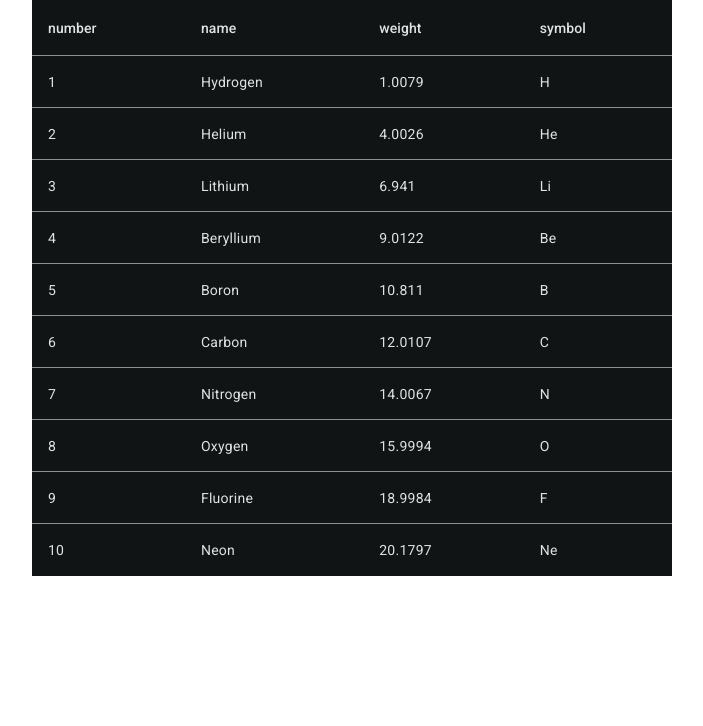
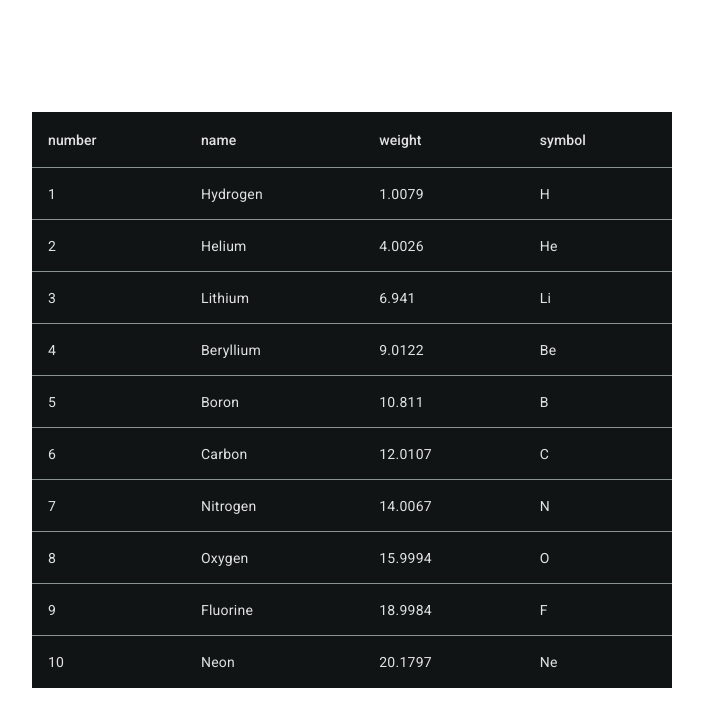
Before and after one commit to DrabantBY/angular-chemical-table, an Angular app: page / in a window 1280 px wide. Shown: the top 726 px of the page, without its empty margins (288-991 px from the left). Built offline with nearby package versions, Linux system fonts and the light colour scheme.

Commit message:
feat: add server request imitation

```diff
--- a/src/app/app.component.css
+++ b/src/app/app.component.css
@@ -0,0 +1,6 @@
+:host {
+	min-height: 100vh;
+	display: flex;
+	align-items: center;
+	justify-content: center;
+}
--- a/src/app/app.component.html
+++ b/src/app/app.component.html
@@ -1 +1,5 @@
+@if(periodicElements().length) {
 <app-periodical-table [periodicElements]="periodicElements()" />
+} @else {
+<mat-spinner />
+}
--- a/src/app/app.component.ts
+++ b/src/app/app.component.ts
@@ -1,16 +1,22 @@
-import { Component, signal } from "@angular/core";
+import { Component, inject } from "@angular/core";
 import { RouterOutlet } from "@angular/router";
-import { PeriodicElement } from "@models/periodic-element.type";
-import { ELEMENT_DATA } from "./consts/element-data.const";
 import { PeriodicalTableComponent } from "./components/periodical-table/periodical-table.component";
+import { toSignal } from "@angular/core/rxjs-interop";
+import { PeriodicElementService } from "./services/periodic-element.service";
+import { MatProgressSpinner } from "@angular/material/progress-spinner";
 
 @Component({
 	selector: "app-root",
 	standalone: true,
-	imports: [RouterOutlet, PeriodicalTableComponent],
+	imports: [RouterOutlet, PeriodicalTableComponent, MatProgressSpinner],
 	templateUrl: "./app.component.html",
 	styleUrl: "./app.component.css",
 })
 export class AppComponent {
-	periodicElements = signal<PeriodicElement[]>(ELEMENT_DATA);
+	private readonly periodicElementService = inject(PeriodicElementService);
+
+	periodicElements = toSignal(
+		this.periodicElementService.loadPeriodicElements(),
+		{ initialValue: [] }
+	);
 }
--- a/src/app/components/periodical-table/periodical-table.component.css
+++ b/src/app/components/periodical-table/periodical-table.component.css
@@ -1,4 +1,3 @@
 .mat-mdc-table {
 	min-width: 40rem;
-	margin-inline: auto;
 }
--- a/src/app/components/periodical-table/periodical-table.component.ts
+++ b/src/app/components/periodical-table/periodical-table.component.ts
@@ -1,6 +1,6 @@
 import { PeriodicElementKeys } from "./../../models/periodic-element.type";
 import { PeriodicElement } from "@models/periodic-element.type";
-import { Component, computed, input } from "@angular/core";
+import { Component, input } from "@angular/core";
 import { periodicalTableImports } from "./periodical-table.config";
 
 @Component({
--- /dev/null
+++ b/src/app/consts/delay-time.const.ts
@@ -0,0 +1 @@
+export const DELAY_TIME = 2000;
--- /dev/null
+++ b/src/app/services/periodic-element.service.ts
@@ -0,0 +1,16 @@
+import { Injectable } from "@angular/core";
+import { delay, Observable, of } from "rxjs";
+import { ELEMENT_DATA } from "@consts/element-data.const";
+import { DELAY_TIME } from "@consts/delay-time.const";
+import { PeriodicElement } from "@models/periodic-element.type";
+
+@Injectable({
+	providedIn: "root",
+})
+export class PeriodicElementService {
+	constructor() {}
+
+	loadPeriodicElements(): Observable<PeriodicElement[]> {
+		return of(ELEMENT_DATA).pipe(delay(DELAY_TIME));
+	}
+}
--- a/tsconfig.json
+++ b/tsconfig.json
@@ -22,7 +22,8 @@
 		"lib": ["ES2022", "dom"],
 		"baseUrl": "./",
 		"paths": {
-			"@models/*": ["./src/app/models/*"]
+			"@models/*": ["./src/app/models/*"],
+			"@consts/*": ["./src/app/consts/*"]
 		}
 	},
 	"angularCompilerOptions": {
```
